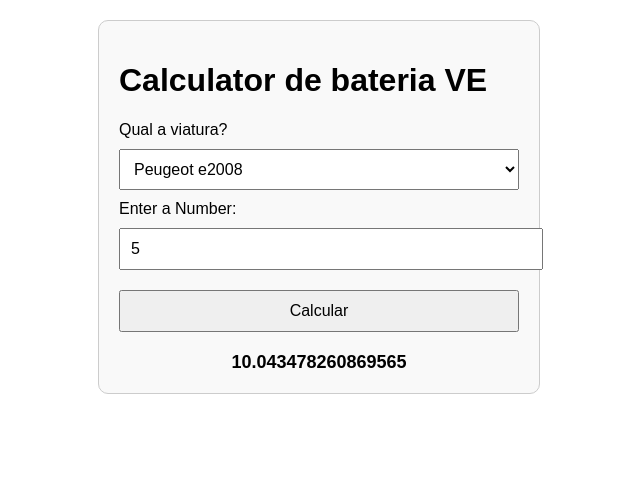
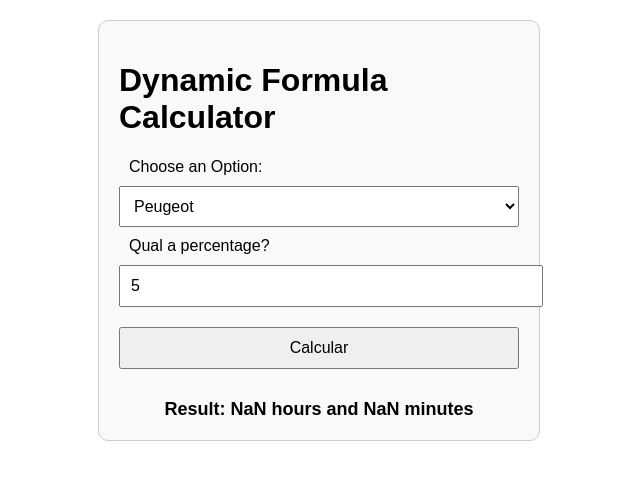
Before and after one commit to ruicostaandrade/BateriaVE, a plain HTML site: page index.html in a window 1280 px wide. Both pictures are taken after typing "5" into the empty fields and a click on the button "Calcular". Shown: the whole page, without its empty margins (321-961 px from the left). Drawn offline with Linux system fonts and the light colour scheme.

Commit message:
Update index.html

```diff
--- a/index.html
+++ b/index.html
@@ -3,28 +3,29 @@
 <head>
   <meta charset="UTF-8">
   <meta name="viewport" content="width=device-width, initial-scale=1.0">
-  <title>Dynamic Calculator</title>
+  <title>Dynamic Calculator with Time Format</title>
   <style>
     body {
       font-family: Arial, sans-serif;
       margin: 20px;
+      padding: 0;
     }
     .container {
       max-width: 400px;
       margin: auto;
-      padding: 20px;
       border: 1px solid #ccc;
       border-radius: 10px;
+      padding: 20px;
       background-color: #f9f9f9;
     }
-    select, input, button {
+    label, select, input, button {
       width: 100%;
+      margin: 10px 0;
       padding: 10px;
-      margin: 10px 0;
       font-size: 16px;
     }
     .result {
-      margin-top: 10px;
+      margin-top: 20px;
       font-size: 18px;
       font-weight: bold;
       text-align: center;
@@ -33,36 +34,47 @@
 </head>
 <body>
   <div class="container">
-    <h1>Calculator de bateria VE</h1>
-    <label for="option">Qual a viatura?</label>
+    <h1>Dynamic Formula Calculator</h1>
+    <label for="option">Choose an Option:</label>
     <select id="option">
-      <option value="Peugeot e2008">Peugeot e2008</option>
-      <option value="Renault Zoe">Renault Zoe</option>
+      <option value="Peugeot">Peugeot</option>
+      <option value="Renault">Renault</option>
     </select>
-    <label for="inputValue">Enter a Number:</label>
-    <input type="number" id="inputValue" placeholder="Qual a percentage de bacteria actual?" />
+
+    <label for="inputValue">Qual a percentage?</label>
+    <input type="number" id="inputValue" placeholder="Enter a number" />
+
     <button onclick="calculate()">Calcular</button>
-    <div class="result" id="result">Hora fim: --</div>
+
+    <div class="result" id="result">Result: --</div>
   </div>
 
   <script>
     function calculate() {
-      const selectedOption = document.getElementById('option').value;
+      const option = document.getElementById('option').value;
       const inputValue = parseFloat(document.getElementById('inputValue').value);
 
+      // Validate input
       if (isNaN(inputValue)) {
-        document.getElementById('result').innerText = "Result: Please enter a valid number!";
+        document.getElementById('result').innerText = 'Result: Please enter a valid number!';
         return;
       }
 
       let result;
-      if (selectedOption === 'Peugeot e2008') {
-        result = ((46.2 * 0.8) - (46.2 * (inputValue / 100))) / 3.45; // Formula for Option A: multiply input by 2
-      } else if (selectedOption === 'Renault Zoe') {
-        result = ((46.2 * 0.8) - (46.2 * (inputValue / 100))) / 3.45; // Formula for Option B: add 10 to input
+
+      // Apply formulas based on selected option
+      if (option === 'A') {
+        result = ((46.2 * 0.8) - (46.2 * (inputValue / 100))) / 3.45; // Formula for Option A: Multiply by 2
+      } else if (option === 'B') {
+        result = ((37 * 0.8) - (37 * (inputValue / 100))) / 3.45; // Formula for Option B: Add 10
       }
 
-      document.getElementById('result').innerText = `${result}`;
+      // Convert the result to hours and minutes
+      const hours = Math.floor(result); // Integer part = hours
+      const minutes = Math.round((result - hours) * 60); // Fractional part * 60 = minutes
+
+      // Display the result in hour-minute format
+      document.getElementById('result').innerText = `Result: ${hours} hours and ${minutes} minutes`;
     }
   </script>
 </body>
```
